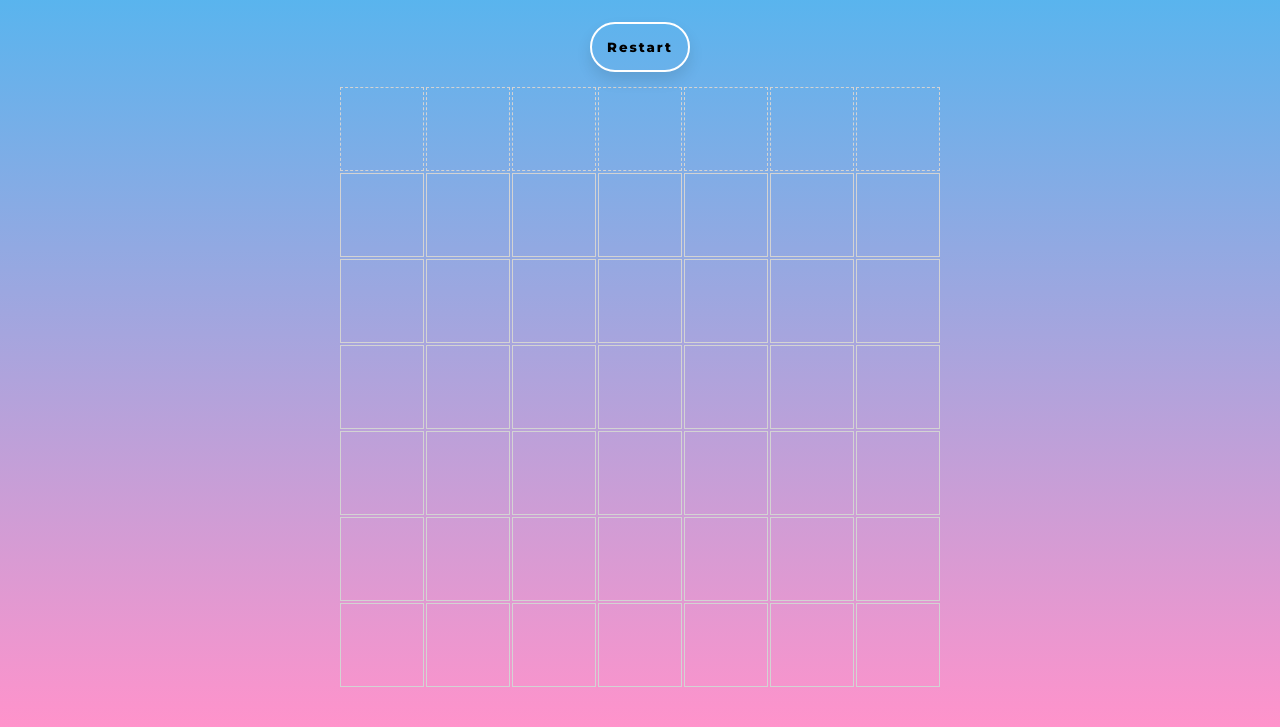
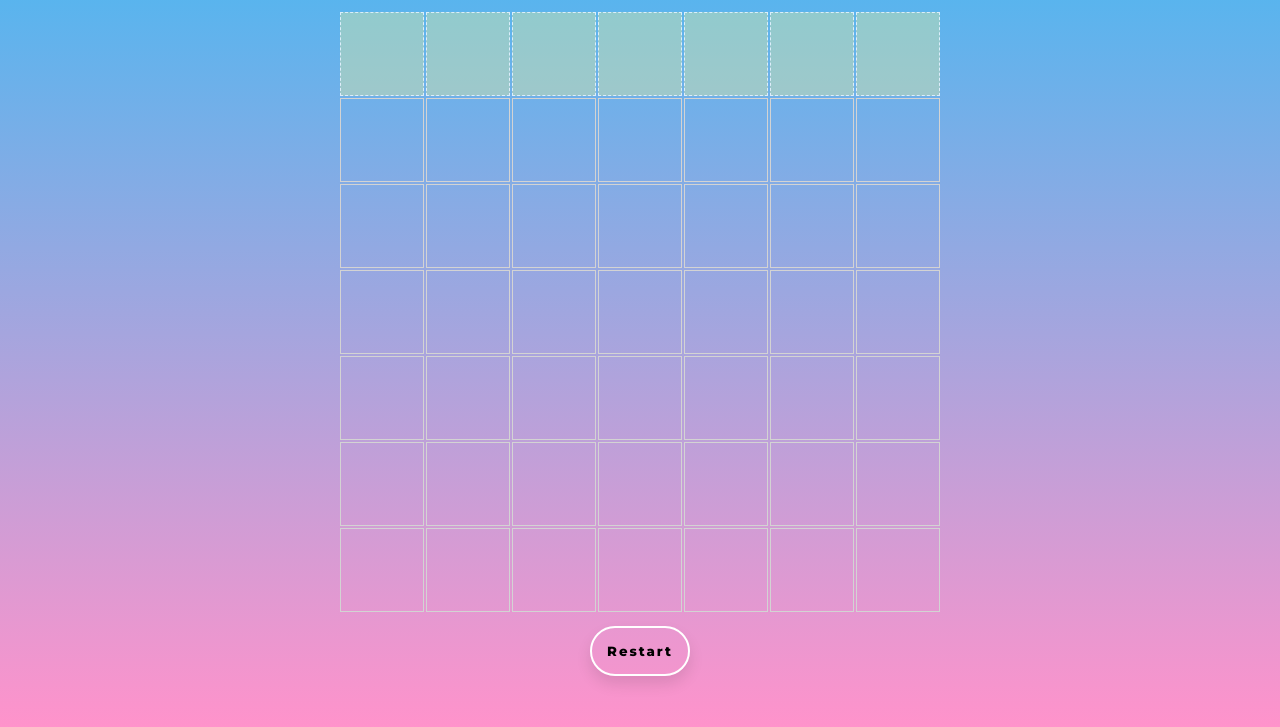
Before and after one commit to MatheusJacob/Connect-four, a plain HTML site: page index.html in a window 1280 px wide. Shown: the part 124-851 px from the top of the page. Drawn offline with Linux system fonts and the light colour scheme.

Commit message:
added glow effect, moved reset button below

```diff
--- a/connect4.css
+++ b/connect4.css
@@ -1,5 +1,5 @@
 body{
-  background: ##3dbaf4;
+  background: #3dbaf4;
   /* fallback for old browsers */
   background: -webkit-linear-gradient( #3dbaf4, #ff93cb);
   /* Chrome 10-25, Safari 5.1-6 */
@@ -25,7 +25,6 @@ button{
   outline: none;
   letter-spacing: 2px;
   font-family: 'Montserrat',  sans-serif;
-  margin: 1%;
   width: 100px;
   height: 50px;
   background-color: transparent;
@@ -34,6 +33,7 @@ button{
   border-radius: 25px;
   box-shadow: 0px 8px 15px rgba(0, 0, 0, 0.1);
   transition: all 0.3s ease 0s;
+
   }
 
   button:hover {
@@ -48,7 +48,7 @@ button{
   }
 
 #board {
-  margin: 0 auto 5%;
+  margin: 0 auto 1%;
 }
 
 /* game board table */
@@ -90,12 +90,22 @@ button{
 
 /* column-top is table row of clickable areas for each column */
 #column-top td {
-  border: dashed 1px lightgray;
-
+  border: dashed 1px white;
+  position: relative;
+  background-color: #fffb8f6c;
+  animation: glow 1.5s infinite;
 }
 
 
+@keyframes glow {
+  0% {opacity: 0.5}
+
+  50% {opacity: 0.8}
+
+  100% {opacity: 0.5}
+}
+
 
 #column-top td:hover {
-  background-color: #fffb8fda;
+  background-color: #fffa75da;
 }
--- a/index.html
+++ b/index.html
@@ -10,9 +10,9 @@
 
 <div id="game">
   <h1>Connect→4</h1>
+  <table id="board"></table>
+
   <button class='reset'>Restart</button>
-
-  <table id="board"></table>
 </div>
 
 <script src="connect4.js"></script>
```
